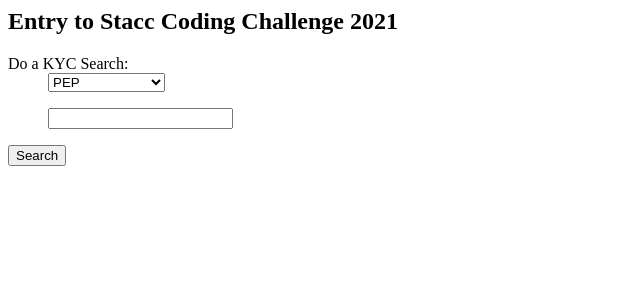
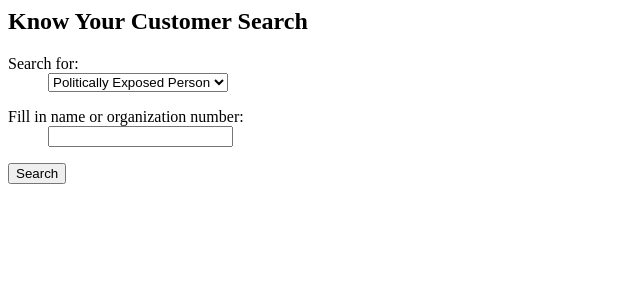
Before and after one commit to thomassi98/Stacc-Coding-Challenge-KYC, a Flask app: page / in a window 1280 px wide. Shown: the top 300 px of the page, without its empty margins (0-640 px from the left). Run offline with Flask 2, Linux system fonts and the light colour scheme; some libraries are stand-ins or nearby versions.

```diff
--- a/app.py
+++ b/app.py
@@ -25,8 +25,8 @@ def search_results(search):
     if search_string != '':
         data = get_response(selected_string, search_string)
         if data:
-            selected = selected_string.replace(' ', '_').lower()
-            return render_template(f'{selected}_data_table.html', data = data, search_string = search_string, selected = selected_string)
+            #selected = selected_string.replace(' ', '_').lower()
+            return render_template(f'{selected_string}_data_table.html', data = data, search_string = search_string, selected = selected_string)
 
     flash('No results found')
     return redirect('/')
@@ -41,9 +41,9 @@ def get_response(selection, search):
     '''
     if selection == 'PEP':
         return get_PEP(search)
-    elif selection == 'Company Roles':
+    elif selection == 'company_roles':
         return Stacc_API.get_roles(search) #Roles are returned as list, not json
-    elif selection == 'Company':
+    elif selection == 'company':
         return get_company(search)
     else:
         return None
--- a/forms.py
+++ b/forms.py
@@ -2,9 +2,10 @@ from wtforms import Form, StringField, SelectField
 
 class KYCSearchForm(Form):
     choices = [
-        ('PEP', 'PEP'),
-        ('Company Roles', 'Company Roles'),
-        ('Company', 'Company')
+        ('PEP', 'Politically Exposed Person'),
+        ('company_roles', 'Company Roles'),
+        ('company', 'Company')
     ]
-    select = SelectField('Do a KYC Search:', choices = choices)
-    search = StringField('')
+    select = SelectField('Search for:', choices = choices)
+
+    search = StringField("Fill in name or organization number:")
--- a/templates/index.html
+++ b/templates/index.html
@@ -1,7 +1,7 @@
 <!DOCTYPE html="">
     <Title>KYC Search Application</Title>
 
-<h2>Entry to Stacc Coding Challenge 2021</h2>
+<h2>Know Your Customer Search</h2>
 
 {% with messages = get_flashed_messages() %}
     {% if messages %}
```
Also changed, not shown: readme.md.
